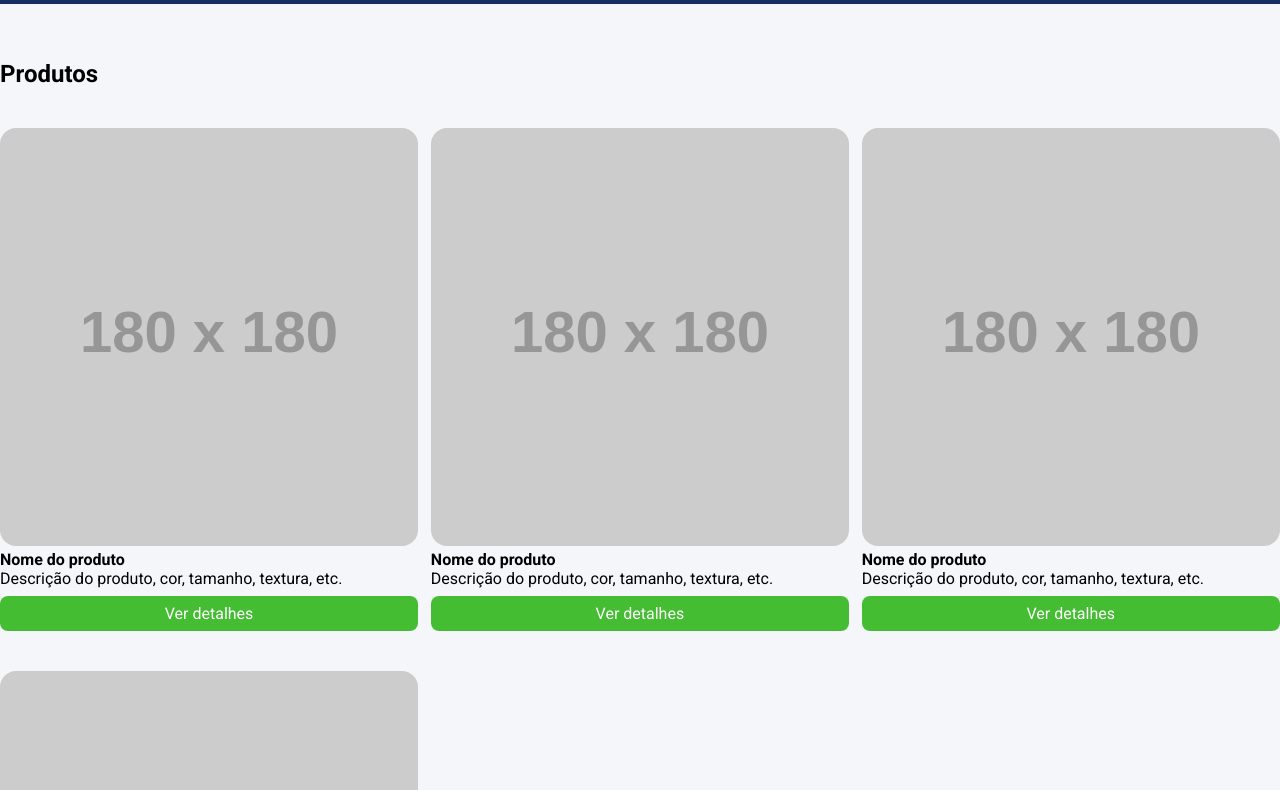
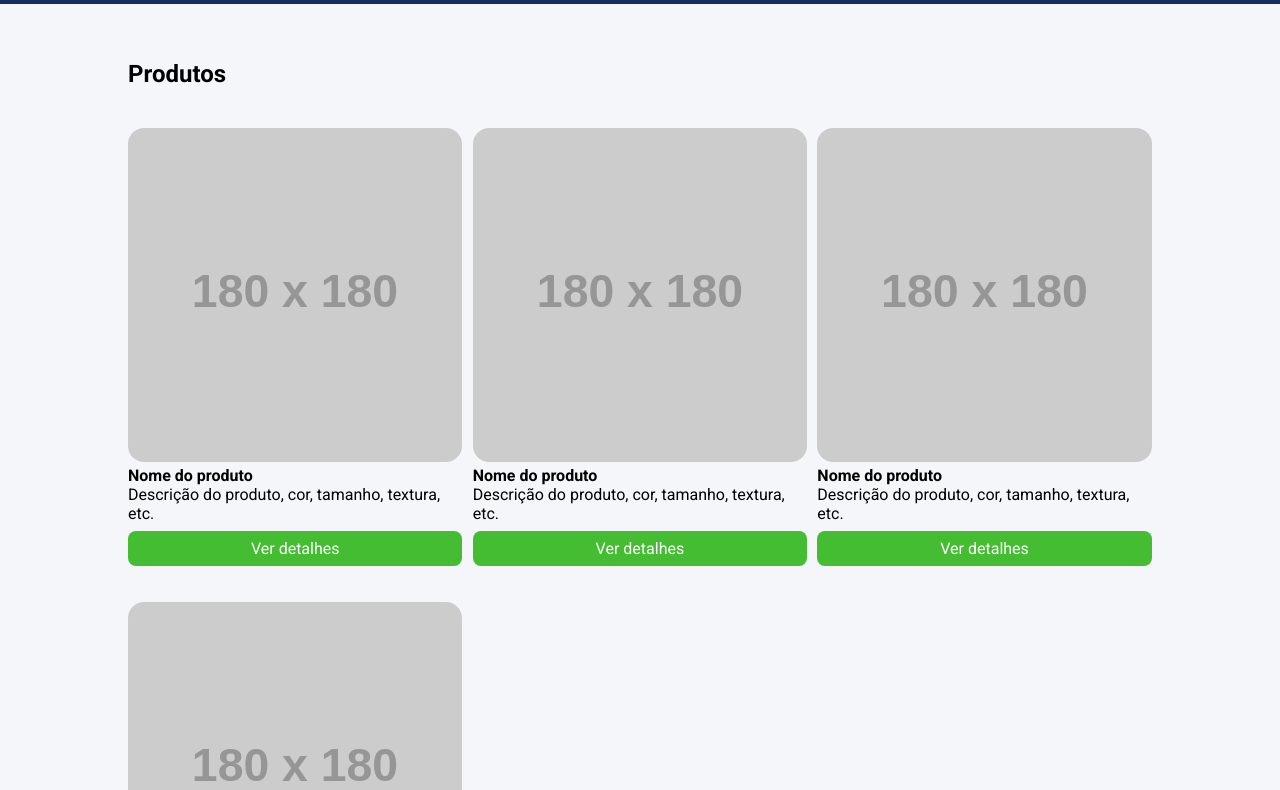
Before and after one commit to villanelle3/modulo_15, a website: page index.html in a window 1280 px wide. Shown: the part 102-892 px from the top of the page. Drawn offline with nearby package versions, Linux system fonts and the light colour scheme; files that its build step writes are made by us from their sources; placeholder pictures from the web are drawn by us.

Commit message:
updating my branch w sass

```diff
--- a/source/main.scss
+++ b/source/main.scss
@@ -22,7 +22,7 @@ li {
 }
 
 .container {
-    max-width: sum(1000px, 24px);
+    max-width: soma(1000px, 24px);
     width: 100%;
     margin: 0 auto;
 }
```
